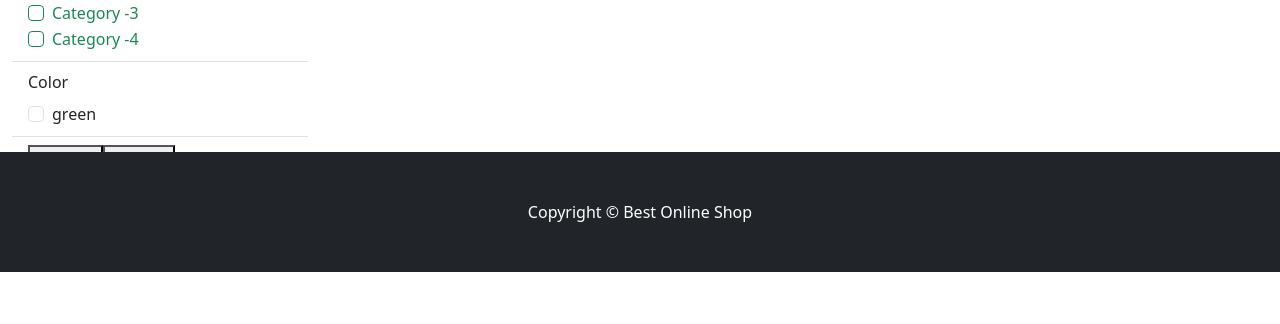
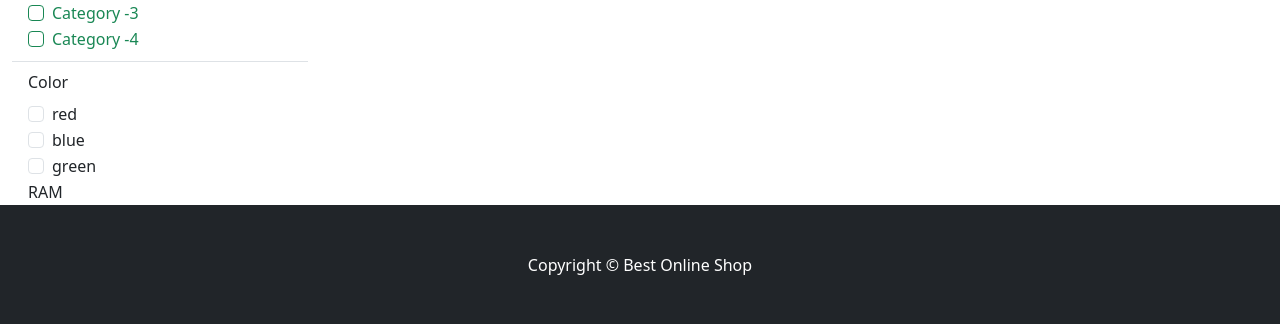
Before and after one commit to mattsaba7/my-mern-app, a React (Vite) app in the folder client/: page /product-list in a window 1280 px wide. Shown: the part 526-850 px from the top of the page. Before the commit the page ends 800 px from the top, so only its background shows below. Built offline with nearby package versions, Linux system fonts and the light colour scheme.

Commit message:
refactor: improve filter options with dynamic rendering and styling

```diff
--- a/client/src/components/filterQueryResultOptions/AttributesFilterComponent.jsx
+++ b/client/src/components/filterQueryResultOptions/AttributesFilterComponent.jsx
@@ -1,14 +1,27 @@
-import { Form } from "react-bootstrap";
+import { Form } from 'react-bootstrap';
 
 const AttributesFilterComponent = () => {
+  const attributes = [
+    { name: 'Color', options: ['red', 'blue', 'green'] },
+    { name: 'RAM', options: ['1 TB', '2 TB'] },
+  ];
+
   return (
     <>
-      <Form.Label>Color</Form.Label>
-      <Form.Check
-        type="checkbox"
-        id="default-checkbox"
-        label="green"
-      />
+      {attributes.map((item, index) => (
+        <div key={index}>
+          <Form.Label>{item.name}</Form.Label>
+
+          {item.options.map((option, optionIndex) => (
+            <Form.Check
+              key={optionIndex}
+              type="checkbox"
+              id={`${item.name}-${optionIndex}`}
+              label={option}
+            />
+          ))}
+        </div>
+      ))}
     </>
   );
 };
--- a/client/src/pages/ProductListPage.jsx
+++ b/client/src/pages/ProductListPage.jsx
@@ -1,4 +1,4 @@
-import { Col, Container, Row } from 'react-bootstrap';
+import { Button, Col, Container, Row } from 'react-bootstrap';
 import ListGroup from 'react-bootstrap/ListGroup';
 import ProductForListComponent from '../components/ProductForListComponent.jsx';
 import PaginationComponent from '../components/PaginationComponent.jsx';
@@ -31,8 +31,8 @@ const ProductListPage = () => {
               <AttributesFilterComponent />
             </ListGroup.Item>
             <ListGroup.Item>
-              <button variant="primary">Primary</button>
-              <button variant="danger">Danger</button>
+              <Button variant="primary" className="me-2">Filter</Button>
+              <Button variant="danger">Reset Filters</Button>
             </ListGroup.Item>
           </ListGroup>
         </Col>
```
